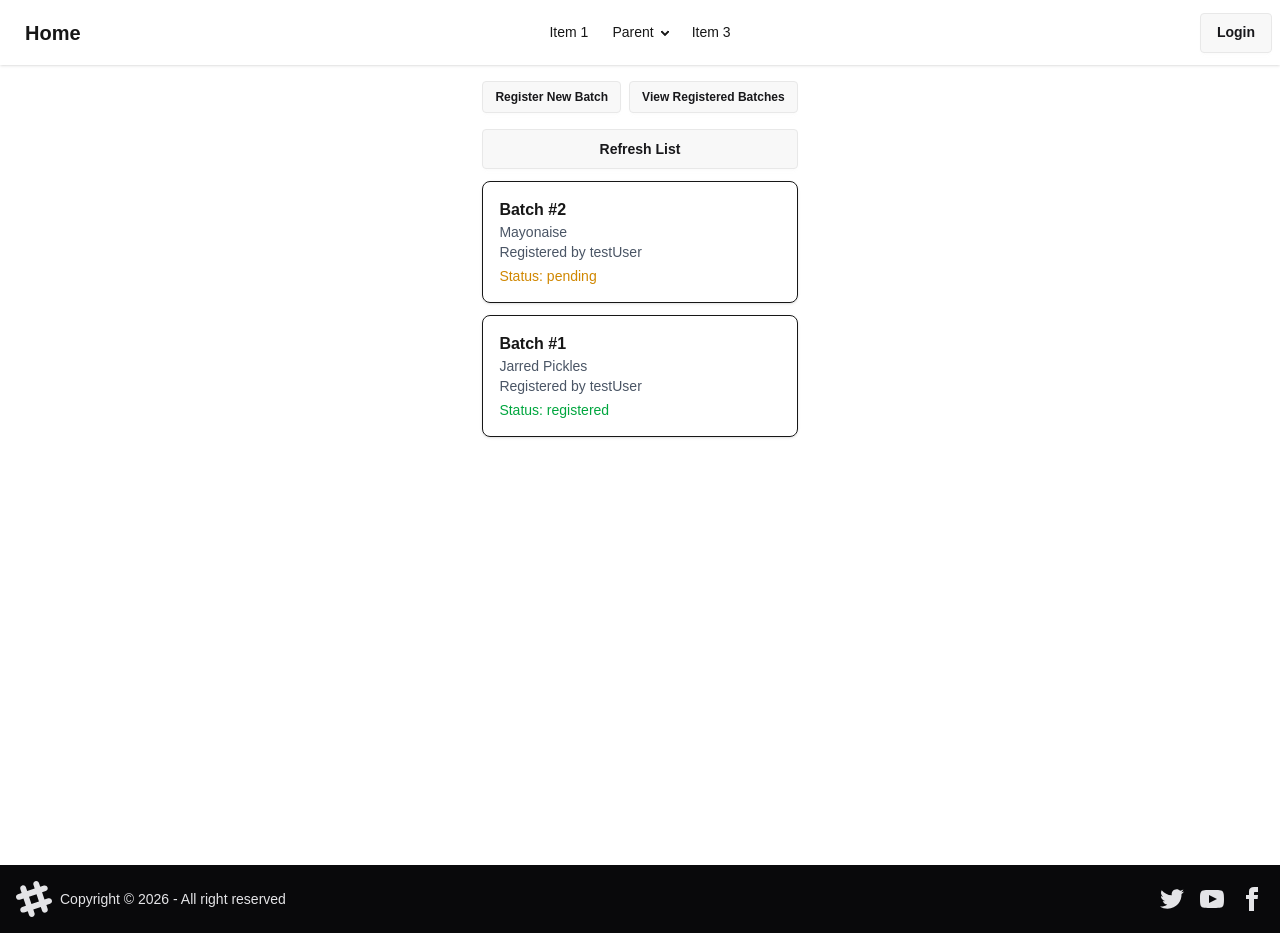
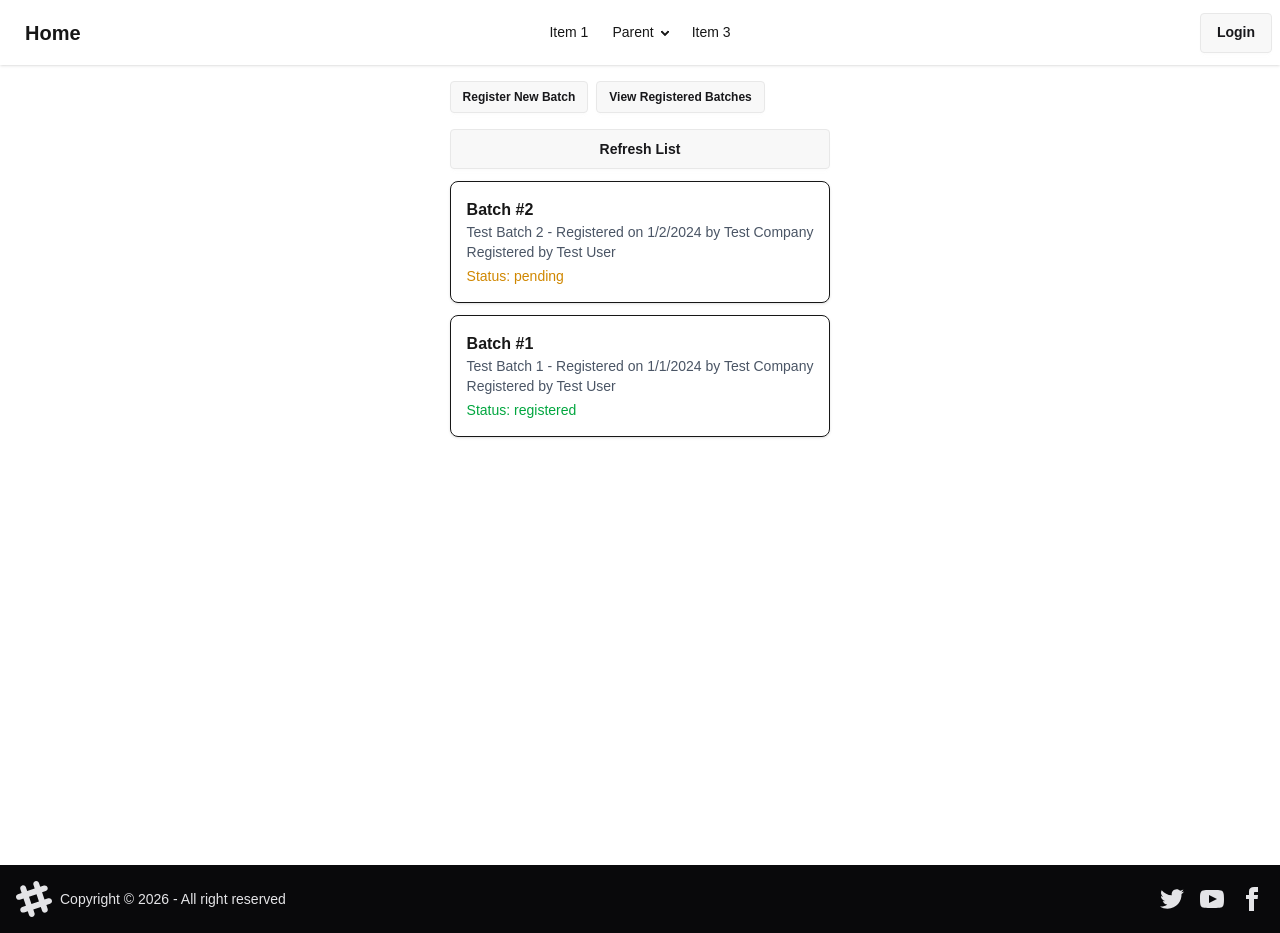
Before and after one commit to Jman001188/CSE540-BlockchainGroupProject, a Next.js app in the folder frontend/: page /home/registerbatch in a window 1280 px wide. Both pictures are taken after a click on the button "View Registered Batches". Built offline with nearby package versions, Linux system fonts and the light colour scheme.

Commit message:
Updated the Object Types a bit to better facilitate data needed on each page. Updated the Register Batch Page, and Send Batch Pages

```diff
--- a/frontend/app/components/home/RegisterBatch.tsx
+++ b/frontend/app/components/home/RegisterBatch.tsx
@@ -4,36 +4,46 @@ import { useContext, useEffect, useState } from "react";
 import { api } from "../utils/apiclient"
 import { BatchData } from "../utils/types";
 import QRGenerator from "../global/QRGenerator";
+import { Context } from "../global/Context";
 
 
 
 const testBatchListData: BatchData[] = [
   {
     batchId: 1,
-    registeringUser: "testUser",
-    status: "registered",
-    itemName: "Jarred Pickles",
-    itemDescription: "A batch of homemade jarred pickles",
-    itemCount: "10 Jars",
-    itemWeight: "1 lb per jar",
-    itemFileHash: null,
-    itemAdditionalInformation: "No Additional Information"
+    batchName: "Test Batch 1",
+    batchDescription: "This is a test batch for demonstration purposes.",
+    createdAt: "2024-01-01T12:00:00Z",
+    registeringCompanyId: 1,
+    registeringCompanyName: "Test Company",
+    registeringUserId: 1,
+    registeringUserName: "Test User",
+    blockchain: {
+      transactionId: "0x123456789abcdef",
+      status: "registered",
+      dataHash: "0xabcdef123456789"
+    }
   },
   {
     batchId: 2,
-    registeringUser: "testUser",
-    status: "pending",
-    itemName: "Mayonaise",
-    itemDescription: "A batch of homemade mayonaise",
-    itemCount: "10 Jars",
-    itemWeight: "1 lb per jar",
-    itemFileHash: null,
-    itemAdditionalInformation: "No Additional Information"
+    batchName: "Test Batch 2",
+    batchDescription: "This is another test batch for demonstration purposes.",
+    createdAt: "2024-01-02T12:00:00Z",
+    registeringCompanyId: 1,
+    registeringCompanyName: "Test Company",
+    registeringUserId: 1,
+    registeringUserName: "Test User",
+    blockchain: {
+      transactionId: "0x987654321fedcba",
+      status: "pending",
+      dataHash: "0xfedcba987654321"
+    }
   }
 ];
 
+let tempTestbatchDataIndex = 3;
+
 export default function RegisterBatch() {
-  const router = useRouter();
   const [ batchList, setBatchList ] = useState<BatchData[]>([]);
   const [ selectedBatch, setSelectedBatch ] = useState<BatchData | null>(null);
   const [ viewSelect, setViewSelect ] = useState<"register" | "list">("register");
@@ -45,18 +55,9 @@ export default function RegisterBatch() {
   const [ itemFileInput, setItemFileInput ] = useState("");
   const [ itemAdditionalInput, setItemAdditionalInput ] = useState("");
 
-
+  const { companyData, userData } = useContext(Context);
 
   const refreshBatchList = () => {
-    setBatchList(testBatchListData);
-  };
-
-  const handleRefreshBatchListClick = () => {
-        refreshBatchList();
-        setSelectedBatch(null);
-  }
-
-  useEffect(() => {
     // Fetch the list of batches from the API and set them in state
     /*
     api.get("/batches")
@@ -67,6 +68,18 @@ export default function RegisterBatch() {
         console.error("Error fetching batches:", error);
       });
     */
+   console.log(testBatchListData);
+    setBatchList(testBatchListData);
+  };
+
+
+
+  const handleRefreshBatchListClick = () => {
+    refreshBatchList();
+    setSelectedBatch(null);
+  }
+
+  useEffect(() => {
     refreshBatchList();
   }, []);
 
@@ -99,6 +112,24 @@ export default function RegisterBatch() {
       Get back the item number from the contract
     */
 
+    // Temp data assignment for testing the list and QR code generation without API
+    testBatchListData.push({
+      batchId: tempTestbatchDataIndex,
+      batchName: itemNameInput,
+      batchDescription: itemDescriptionInput,
+      createdAt: new Date().toISOString(),
+      registeringCompanyId: companyData?.companyId!,
+      registeringCompanyName: companyData?.companyName!,
+      registeringUserId: userData?.userId!,
+      registeringUserName: userData?.firstName + " " + userData?.lastName,
+      blockchain: {
+        transactionId: "0x123456789abcdef",
+        status: "pending",
+        dataHash: "0xabcdef123456789"
+      }
+    });
+
+    tempTestbatchDataIndex++;
 
     // Change this to check the success of the API call.
     if ( true ) {
@@ -121,7 +152,7 @@ export default function RegisterBatch() {
             </button>
             <button
               className={`btn btn-sm ${viewSelect === 'list' ? 'selected-styles' : 'default-styles'}`}
-              onClick={() => {setViewSelect("list"); setSelectedBatch(null); refreshBatchList();}}
+              onClick={() => {setViewSelect("list"); handleRefreshBatchListClick();}}
             >
               View Registered Batches
             </button>
@@ -186,16 +217,16 @@ export default function RegisterBatch() {
 
               {selectedBatch &&
               <>
-                <h2 className="text-lg font-bold">Batch #{selectedBatch.batchId} QR Code</h2>
+                <h2 className="text-lg font-bold">Batch ID: {selectedBatch.batchId} QR Code</h2>
                 <QRGenerator data={JSON.stringify(selectedBatch)} />
                 <hr/>
               </>
 
               }
-              <button className="btn" onClick={ () => {setSelectedBatch(null); refreshBatchList();} }>Refresh List</button>
+              <button className="btn" onClick={handleRefreshBatchListClick}>Refresh List</button>
               {batchList
               .sort((a, b) => b.batchId - a.batchId)
-              .map((item) => ( // Iterate over the list of pending transfers and render each one
+              .map((item) => (
                 <div
                   key={item.batchId}
                   onClick={() => setSelectedBatch(item)}
@@ -204,22 +235,22 @@ export default function RegisterBatch() {
                   <div className="font-bold">Batch #{item.batchId}</div>
 
                   <div className="text-sm text-gray-600">
-                    {item.itemName}
+                    {item.batchName} - Registered on {new Date(item.createdAt).toLocaleDateString()} by {item.registeringCompanyName}
                   </div>
 
                   <div className="text-sm text-gray-600">
-                    Registered by {item.registeringUser}
+                    Registered by {item.registeringUserName}
                   </div>
                   <div   className={`mt-1 text-sm ${
-                    item.status === "registered"
+                    item.blockchain.status === "registered"
                       ? "text-green-600"
-                      : item.status === "pending"
+                      : item.blockchain.status === "pending"
                       ? "text-yellow-600"
-                      : item.status === "transferred"
+                      : item.blockchain.status === "transferred"
                       ? "text-blue-600"
                       : "text-gray-600"
                   }`}>
-                    Status: {item.status}
+                    Status: {item.blockchain.status}
                   </div>
                 </div>
               ))}
--- a/frontend/app/components/home/SendBatch.tsx
+++ b/frontend/app/components/home/SendBatch.tsx
@@ -3,56 +3,81 @@ import QRCamera from "../../components/global/QRCamera";
 import QRFile from "../../components/global/QRFile";
 import { useRouter } from "next/navigation";
 import { useState } from "react";
+import { CompanyData, BatchData } from "../utils/types";
+import { PendingTransferData } from "../utils/types";
 
 
-type ItemBatchData = {
-  itemBatchId: number,  //
-  currentOwner: string, // corresponds to the companyId of the current owner
-  data: {   // All data is stored as strings for simpler processing as its for informational purposes only.
-    name: string,
-    count: string,
-    weight: string,
-    description: string
+const testTransferListData: PendingTransferData[] = [
+  {
+    transferId: 1,
+    batchId: 1,
+    batchName: "Test Batch 1",
+    fromCompanyName: "Test Company",
+    toCompanyName: "Warehouse B",
+    senderUserId: 1,
+    senderUserName: "Test User",
+    receivingUserId: 2,
+    receivingUserName: "Warehouse User",
+    status: "pending",
+    createdAt: "2024-01-01T12:00:00Z"
+  },
+  {
+    transferId: 2,
+    batchId: 2,
+    batchName: "Test Batch 2",
+    fromCompanyName: "Test Company",
+    toCompanyName: "Warehouse C",
+    senderUserId: 1,
+    senderUserName: "Test User",
+    receivingUserId: 3,
+    receivingUserName: "Warehouse User",
+    status: "accepted",
+    createdAt: "2024-01-01T12:00:00Z"
   }
-};
-type CompanyData = {
-  publicKey: string,
-  name: string,
-  description: string,
-
-
-}
+];
 
 
 export default function LoginPage() {
   const [ hasItemQrValue, setHasItemQrValue ] = useState<boolean>(false);
   const [ hasRecipientQrValue, setHasRecipientQrValue ] = useState<boolean>(false);
   const [ currentStepForSending, setCurrentStepForSending ] = useState<string>("scanItem");
-  const [ processedItemData, setProcessedItemData ] = useState<ItemBatchData>({ // Populated with dummy data until API integration is complete
-    itemBatchId: 0,
-    currentOwner: "0x8f3D7bA6c2F91e4D5C7aB8291E0f4C3a9dB6E2F1",
-    data: {
-      name: "Pickled Olives",
-      count: "100 jars",
-      weight: "100 lbs",
-      description: "Interesting information about the pickled olives batch"
+  const [ processedItemData, setProcessedItemData ] = useState<BatchData | null>(null);
+  const [ processedRecipientData, setProcessedRecipientData ] = useState<CompanyData | null>(null);
+  const [ isValidBatch, setIsValidBatch ] = useState<boolean>(false);
+  const [ viewSelect, setViewSelect ] = useState<string>("sendbatch");
+  const [ transferList, setTransferList ] = useState<PendingTransferData[]>([]);
+
+
+    const refreshTransferList = () => {
+    // Fetch the list of pending transfers from the API and set them in state
+    /*
+    api.GetPendingTransfers()
+      .then(response => {
+        setTransferList(response.transfers);
+      })
+      .catch(error => {
+        console.error("Error fetching pending transfers:", error);
+      });
+    */
+    console.log(testTransferListData);
+    setTransferList(testTransferListData);
+  };
+
+  const handleRefreshTransferListClick = () => {
+    refreshTransferList();
   }
-  });
-  const [ processedRecipientData, setProcessedRecipientData ] = useState<CompanyData>({ // Populated with dummy data until API integration is complete
-    publicKey: "0x8f3D7bA6c2F91e4D5C7aB8291E0f4C3a9dB6E2F1",
-    name: "Acme Pickles Inc.",
-    description: "This company produces pickled olives."
-  });
 
   // Scans the QR Code for the item batch
   // This will catch an error if the json format is incorrect or the scanned QR code does not match the expected ItemBatchData structure
-  const handleItemScan = (result: unknown) => {
+  const handleItemScan = (result: any) => {
     try {
       // This doesn't assign the data Since the test QR Codes are fake
       //setProcessedItemData(result as ItemBatchData);
 
       console.log("Item QR Result:", result);
       setHasItemQrValue(true);
+      result.blockchain.status === "confirmed" ? setIsValidBatch(true) : setIsValidBatch(false);
+
     } catch (error) {
       console.error("Error processing Item QR result:", error);
     }
@@ -60,7 +85,7 @@ export default function LoginPage() {
 
   // Scans the QR Code for the recipient company
   // This will catch an error if the json format is incorrect or the scanned QR code does not match the expected CompanyData structure
-  const handleRecipientScan = (result: unknown) => {
+  const handleRecipientScan = (result: any) => {
 
     try {
       // This doesn't assign the data Since the test QR Codes are fake
@@ -88,10 +113,92 @@ export default function LoginPage() {
     clearItems();
   }
 
+  const cancelBatch = (transferId: number) => {
+    // API CALL SIMULATION
+    confirm("Are you sure you wish to cancel this transfer?") ?
+      console.log("Canceled transfer with ID:", transferId) :
+      console.log("Did not cancel transfer with ID:", transferId);
+  }
+
   return (
     <div className="min-h-screen flex flex-col w-[500px] mx-auto items-center">
+      <div className="flex flex-row gap-2">
+        <button
+          className={`btn btn-sm ${viewSelect === 'register' ? 'selected-styles' : 'default-styles'}`}
+          onClick={() => setViewSelect("sendbatch")}
+        >
+          Send Item Batch
+        </button>
+        <button
+          className={`btn btn-sm ${viewSelect === 'list' ? 'selected-styles' : 'default-styles'}`}
+          onClick={() => {setViewSelect("viewtransfers"); handleRefreshTransferListClick();}}
+        >
+          View Transwer Requests
+        </button>
+      </div>
+      {viewSelect === "viewtransfers" && (
+        <>
+          <button className="btn" onClick={handleRefreshTransferListClick}>
+            Refresh List
+          </button>
+
+          {transferList
+            .sort((a, b) => b.transferId - a.transferId)
+            .map((transferRequest) => (
+              <div
+                key={transferRequest.transferId}
+                className="p-4 border rounded-lg shadow cursor-pointer hover:bg-gray-100 transition"
+              >
+                <div className="font-bold">
+                  Batch #{transferRequest.batchId}
+                </div>
+
+                <div className="text-sm text-gray-600">
+                  {transferRequest.batchName} - Registered on{" "}
+                  {new Date(transferRequest.createdAt).toLocaleDateString()} by{" "}
+                  {transferRequest.fromCompanyName}
+                </div>
+
+                <div className="text-sm text-gray-600">
+                  Company: {transferRequest.fromCompanyName} is sending this batch to{" "}
+                  {transferRequest.toCompanyName}
+                </div>
+
+                <div className="text-sm text-gray-600">
+                  User: {transferRequest.senderUserName} is sending this batch to{" "}
+                  {transferRequest.receivingUserName}
+                </div>
+
+                <div
+                  className={`mt-1 text-sm ${
+                    transferRequest.status === "accepted"
+                      ? "text-green-600"
+                      : transferRequest.status === "pending"
+                      ? "text-yellow-600"
+                      : transferRequest.status === "rejected"
+                      ? "text-red-600"
+                      : "text-gray-600"
+                  }`}
+                >
+                  Status: {transferRequest.status}
+                </div>
+
+                {transferRequest.status === "pending" && (
+                  <div className="flex flex-row gap-2 mt-2">
+                    <button
+                      className="btn btn-sm btn-cancel"
+                      onClick={() => cancelBatch(transferRequest.transferId)}
+                    >
+                      Cancel Transfer
+                    </button>
+                  </div>
+                )}
+              </div>
+            ))}
+        </>
+      )}
       {
-          currentStepForSending === "scanItem" &&
+        currentStepForSending === "scanItem" && viewSelect === "sendbatch" &&
         <>
           <hr/>
           { !hasItemQrValue &&
@@ -107,20 +214,22 @@ export default function LoginPage() {
                 Scan Item Again
               </button>
               <h2 className="text-2xl font-bold text-center">Item Information</h2>
-                <p>Item Batch Blockchain ID: {processedItemData.itemBatchId}</p>
-                <p>Item Owner: {processedItemData.currentOwner}</p>
-                <p>Item Count: {processedItemData.data.count}</p>
-                <p>Item Weight: {processedItemData.data.weight}</p>
-                <p>Item Description: {processedItemData.data.description}</p>
+              <p>Item Batch Blockchain ID: {processedItemData?.batchId}</p>
+              <p>Item Batch Name: {processedItemData?.batchName}</p>
+              <p>Item Owner: {processedItemData?.registeringCompanyName}</p>
+              <p>Item Description: {processedItemData?.batchDescription}</p>
+              <p>Item Status: {processedItemData?.blockchain.status}</p>
               <hr/>
-                <button className="btn" onClick={() => setCurrentStepForSending("scanRecipient")} >
-                  Next
-                </button>
+              {!isValidBatch ?
+                <p className="text-red-500">This item batch is not confirmed on the blockchain. Please scan a different item.</p> :
+                <button className="btn" onClick={() => setCurrentStepForSending("scanRecipient")}>Next</button>
+              }
+
             </div>
           }
         </>
       }
-        { currentStepForSending === "scanRecipient" &&
+      { currentStepForSending === "scanRecipient" && viewSelect === "sendbatch" &&
         <>
           { hasItemQrValue &&
             <div className="columns" >
@@ -128,11 +237,11 @@ export default function LoginPage() {
                 Scan Item Again
               </button>
               <h2 className="text-2xl font-bold text-center">Item Information</h2>
-                <p>Item Batch Blockchain ID: {processedItemData.itemBatchId}</p>
-                <p>Item Owner: {processedItemData.currentOwner}</p>
-                <p>Item Count: {processedItemData.data.count}</p>
-                <p>Item Weight: {processedItemData.data.weight}</p>
-                <p>Item Description: {processedItemData.data.description}</p>
+              <p>Item Batch Blockchain ID: {processedItemData?.batchId}</p>
+              <p>Item Batch Name: {processedItemData?.batchName}</p>
+              <p>Item Owner: {processedItemData?.registeringCompanyName}</p>
+              <p>Item Description: {processedItemData?.batchDescription}</p>
+              <p>Item Status: {processedItemData?.blockchain.status}</p>
               <hr/>
               { !hasRecipientQrValue &&
                 <>
@@ -147,9 +256,9 @@ export default function LoginPage() {
                     Scan Recipient Again
                   </button>
                   <h2 className="text-2xl font-bold text-center">Recipient Information</h2>
-                    <p>Company Ethereum Key: {processedRecipientData.publicKey}</p>
-                    <p>Company Name: {processedRecipientData.name}</p>
-                    <p>Company Description: {processedRecipientData.description}</p>
+                  <p>Company Description: {processedRecipientData?.companyId}</p>
+                  <p>Company Name: {processedRecipientData?.companyName}</p>
+                  <p>Company Ethereum Wallet: {processedRecipientData?.publicKey}</p>
                   <button className="btn" disabled={!hasRecipientQrValue || !hasItemQrValue} onClick={() => triggerItemTransfer()}>
                     Confirm Transfer Batch
                   </button>
--- a/frontend/app/components/home/UserProfile.tsx
+++ b/frontend/app/components/home/UserProfile.tsx
@@ -56,7 +56,7 @@ export default function LoginPage() {
             </div>
             :
             <div className="flex flex-col w-full" >
-                <label >First Name</label>
+                <label>First Name</label>
                 <p
                     className="w-full p-2 border rounded border-gray-300 hover:border-blue-500 transition-colors cursor-pointer"
                     onClick={() => setIsEditingFirstName(true)}
--- a/frontend/app/components/utils/types.tsx
+++ b/frontend/app/components/utils/types.tsx
@@ -7,10 +7,10 @@ export interface LoginData {
 
 export interface UserData {
     userId: number;
-    email: string | null;
+    email: string;
     firstName: string | null;
     lastName: string | null;
-    role: string | null;
+    role: string;
 };
 
 export interface CompanyData {
@@ -36,17 +36,35 @@ export interface TransferData {
 
 export interface BatchData {
     batchId: number;
-    registeringUser: string | null;
-    status: "pending" | "registered" | "transferred";
-    itemName: string | null;
-    itemDescription: string | null;
-    itemCount: string | null;
-    itemWeight: string | null;
-    itemFileHash: File | null;
-    itemAdditionalInformation: string | null;
+    batchName: string | null;
+    batchDescription: string | null;
+    createdAt: string;
+    registeringCompanyId: number | null;
+    registeringCompanyName: string | null;
+    registeringUserId: number | null;
+    registeringUserName: string | null;
+    blockchain: {
+        transactionId: string | null;
+        status: string;
+        dataHash: string;
+    };
 };
 export interface RecipientData {
     name: string;
     email: string;
     companyPublicKey: string;
 };
+
+export interface PendingTransferData {
+    transferId: number;
+    batchId: number;
+    batchName: string;
+    fromCompanyName: string;
+    toCompanyName: string;
+    senderUserId: number;
+    senderUserName: string;
+    receivingUserId: number;
+    receivingUserName: string;
+    status: "pending" | "accepted" | "rejected" | "completed";
+    createdAt: string;
+}
```
Also changed, not shown: frontend/app/components/login/LoginForm.tsx (line endings or trailing spaces). Lines whose indentation alone changed are shown as unchanged.
